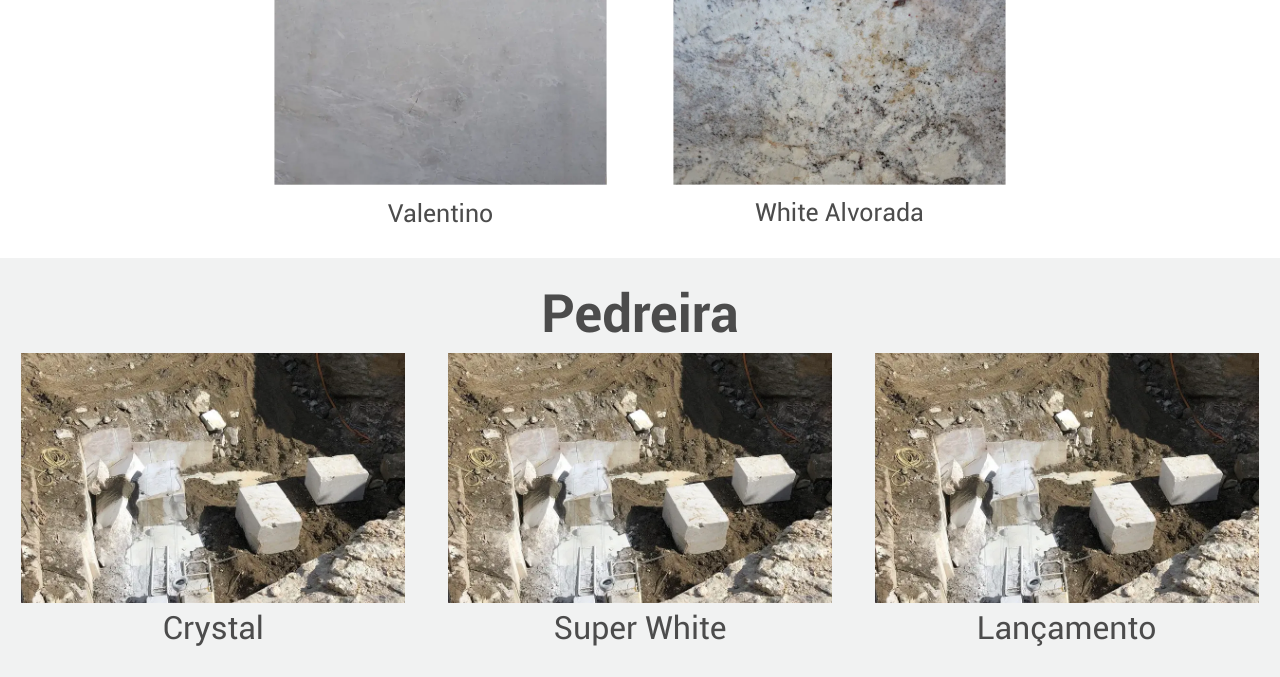
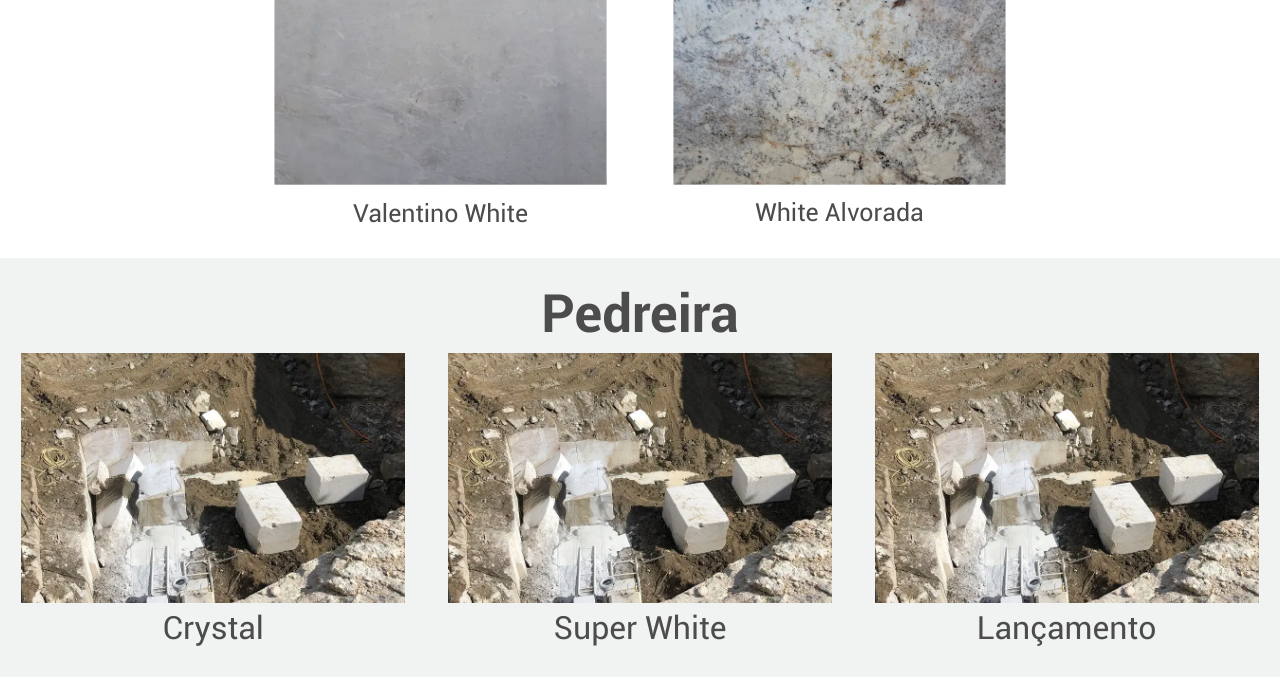
Before and after one commit to LeonardoDuarteBonafe/fort-rocha, a PHP site: page / in a window 1280 px wide. Shown: the part 2577-3254 px from the top of the page. Run offline with PHP 8.4, Linux system fonts and the light colour scheme.

Commit message:
Mudando nome de valentino para valentino-white e adicionando margim-bottom no maps

```diff
--- a/php/produtos.html
+++ b/php/produtos.html
@@ -39,8 +39,8 @@
             <p>Super White</p>
         </div>
         <div class="col-12 col-sm-6">
-            <a href="Imagens/Produtos/Valentino/valentino.webp" data-lightbox="mygalleryLightIce" data-title="Close"><img src="Imagens/Produtos/Valentino/valentino.webp"></a>
-            <p>Valentino</p>
+            <a href="Imagens/Produtos/Valentino-White/valentino-white.webp" data-lightbox="mygalleryValentinoWhite" data-title="Close"><img src="Imagens/Produtos/Valentino-White/valentino-white.webp"></a>
+            <p>Valentino White</p>
         </div>
         <div class="col-12 col-sm-6">
             <a href="Imagens/Produtos/White-Alvorada/white-alvorada.webp" data-lightbox="mygalleryWhiteAlvorada" data-title="Close"><img src="Imagens/Produtos/White-Alvorada/white-alvorada.webp"></a>
--- a/style.css
+++ b/style.css
@@ -265,7 +265,7 @@ header ul li{
     width: 100%;
     padding: 25px 0;
     margin: 0;
-    margin-bottom: 40px;
+    margin-bottom: 30px;
     display: flex;
     justify-content: space-around;
     height: 420px;
@@ -309,6 +309,7 @@ header ul li{
 
 .maps{
     height: 350px;
+    margin-bottom: 30px;
 }
 
 .maps iframe{
```
Also changed, not shown: Imagens/Produtos/Valentino-White/valentino-white.webp (renamed from Imagens/Produtos/Valentino/valentino.webp).
